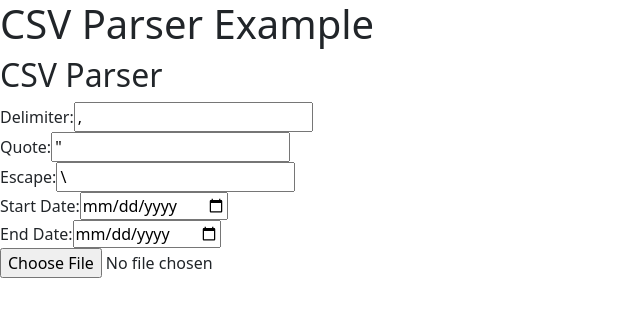
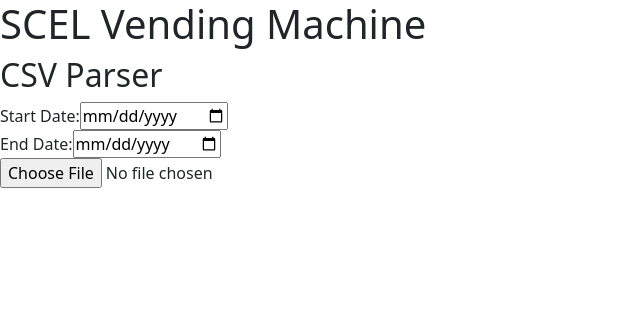
Before and after one commit to Danvu42/firmware-vending-machine, a React (Create React App) app in the folder my-app/: page / in a window 1280 px wide. Shown: the top 316 px of the page, without its empty margins (0-640 px from the left). Built offline with nearby package versions, Linux system fonts and the light colour scheme.

Commit message:
Fixed Parser

```diff
--- a/my-app/src/CSVParser.jsx
+++ b/my-app/src/CSVParser.jsx
@@ -2,9 +2,6 @@ import React, { useState } from 'react';
 
 const CSVParser = () => {
   const [csvData, setCsvData] = useState([]);
-  const [delimiter, setDelimiter] = useState(',');
-  const [quote, setQuote] = useState('"');
-  const [escape, setEscape] = useState('\\');
   const [startDate, setStartDate] = useState('');
   const [endDate, setEndDate] = useState('');
 
@@ -23,75 +20,46 @@ const CSVParser = () => {
 
   const parseCSV = (csvText) => {
     const rows = csvText.split('\n');
-    const data = rows.map(row => {
-      return row.split(delimiter).map(cell => {
-        return cell.replace(new RegExp(escape + quote, 'g'), quote);
-      });
-    });
+    const data = rows.map(row => row.split(','));
     return data;
   };
 
-  const filterByDate = (row) => {
-    const dateColumnIndex = row.length - 1; // Assuming date is the last column
-    const dateValue = row[dateColumnIndex].trim(); // Trim to remove leading/trailing spaces
-    if (!startDate || !endDate) {
-      return true;
-    }
-    const rowDate = new Date(dateValue);
-    const filterStartDate = new Date(startDate);
-    const filterEndDate = new Date(endDate);
-    return rowDate >= filterStartDate && rowDate <= filterEndDate;
+  const handleStartDateChange = (event) => {
+    setStartDate(event.target.value);
   };
 
-  const filteredData = csvData.filter(row => filterByDate(row));
+  const handleEndDateChange = (event) => {
+    setEndDate(event.target.value);
+  };
+
+  const filterDataByDate = () => {
+    if (!startDate || !endDate) {
+      return csvData;
+    }
+
+    return csvData.filter(row => {
+      const date = new Date(row[8]);
+      return date >= new Date(startDate) && date <= new Date(endDate);
+    });
+  };
+
+  const filteredData = filterDataByDate();
 
   return (
     <div>
       <h2>CSV Parser</h2>
       <div>
-        <label>Delimiter:</label>
-        <input
-          type="text"
-          value={delimiter}
-          onChange={(e) => setDelimiter(e.target.value)}
-        />
-      </div>
-      <div>
-        <label>Quote:</label>
-        <input
-          type="text"
-          value={quote}
-          onChange={(e) => setQuote(e.target.value)}
-        />
-      </div>
-      <div>
-        <label>Escape:</label>
-        <input
-          type="text"
-          value={escape}
-          onChange={(e) => setEscape(e.target.value)}
-        />
-      </div>
-      <div>
         <label>Start Date:</label>
-        <input
-          type="date"
-          value={startDate}
-          onChange={(e) => setStartDate(e.target.value)}
-        />
+        <input type="date" value={startDate} onChange={handleStartDateChange} />
       </div>
       <div>
         <label>End Date:</label>
-        <input
-          type="date"
-          value={endDate}
-          onChange={(e) => setEndDate(e.target.value)}
-        />
+        <input type="date" value={endDate} onChange={handleEndDateChange} />
       </div>
       <input type="file" accept=".csv" onChange={handleFileUpload} />
       {filteredData.length > 0 && (
         <div>
-          <h3>Filtered Data:</h3>
+          <h3>Parsed Data:</h3>
           <ul>
             {filteredData.map((row, index) => (
               <li key={index}>{JSON.stringify(row)}</li>
--- a/my-app/src/index.js
+++ b/my-app/src/index.js
@@ -1,12 +1,12 @@
 import React from 'react';
-import ReactDOM from 'react-dom';
+import ReactDOM from 'react-dom/client';
 import 'bootstrap/dist/css/bootstrap.min.css';
 import './style.css';
 import CSVParser from './CSVParser';
 function App() {
   return (
     <div className="App">
-      <h1>CSV Parser Example</h1>
+      <h1>SCEL Vending Machine</h1>
       <CSVParser />
     </div>
   );
```
